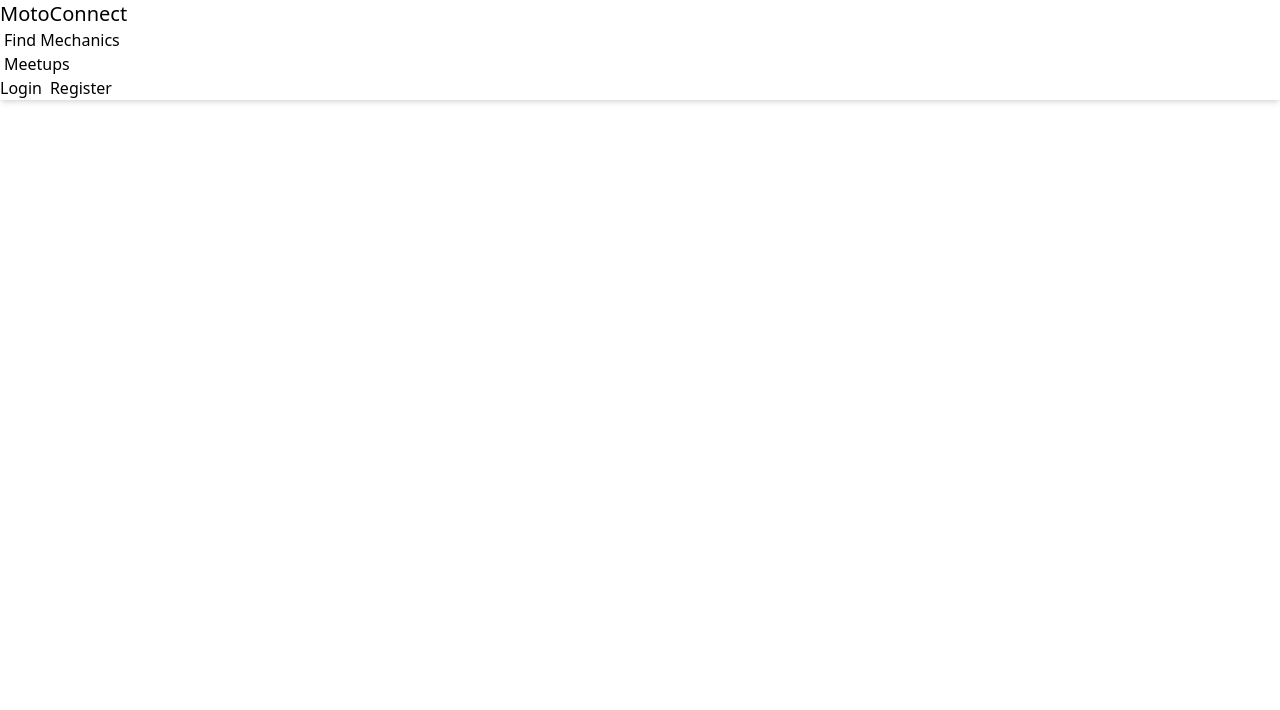
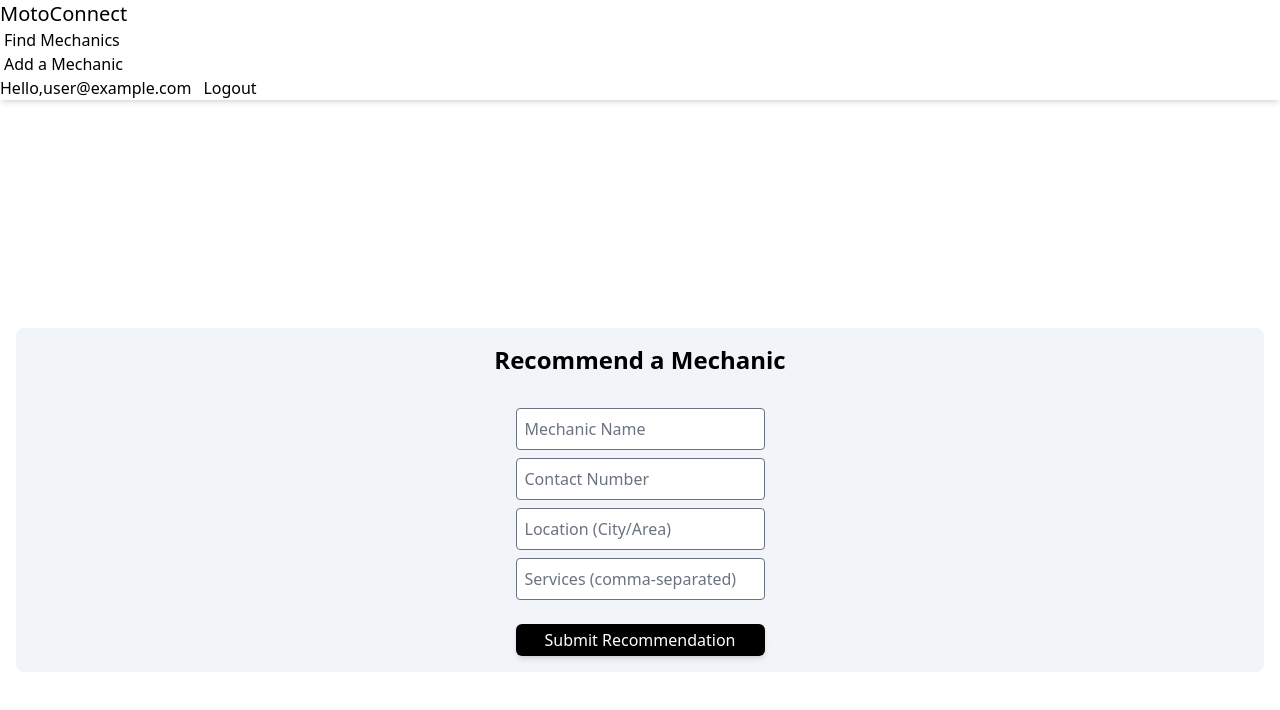
Before and after one commit to Milan-svg/MotoConnect, a React (Vite) app in the folder motoconnect/: page /recommend in a window 1280 px wide. Shown: the top 710 px of the page. Built offline with nearby package versions, Linux system fonts and the light colour scheme; no server answers; sample sign-in values are in the browser's storage.

Commit message:
fixed a redux/firebase auth bug where user wont load properly in redux memory, Implemented addRatings feature, as well as Recommend a mechanic feature.

```diff
--- a/motoconnect/src/App.jsx
+++ b/motoconnect/src/App.jsx
@@ -7,11 +7,44 @@ import Signup from "./pages/Signup";
 import Home from "./pages/Home";
 import MechanicsList from "./pages/MechanicsList";
 import MechanicDetails from "./pages/MechanicDetails";
-import Meetups from "./pages/Meetups";
+import RecommendMechanic from "./pages/RecommendMechanic";
 import ProtectedRoute from "./components/ProtectedRoute";
 import { BrowserRouter as Router, Routes, Route } from "react-router-dom";
+import { useDispatch, useSelector } from "react-redux";
+import { useEffect } from "react";
+import { listenToAuthChanges } from "./firebase/authHelpers";
+import { clearUser, setUser } from "./redux/authSlice";
 
 function App() {
+  const dispatch = useDispatch();
+  useEffect(() => {
+    const unsubscribe = listenToAuthChanges((user) => {
+      if (user) {
+        dispatch(
+          setUser({
+            id: user.uid,
+            userName: user.displayName || user.email || "Anonymous",
+            email: user.email,
+          })
+        );
+      } else {
+        dispatch(clearUser());
+      }
+    });
+
+    return () => unsubscribe();
+  }, []);
+
+  const isAuthReady = useSelector((state) => state.auth.isAuthReady);
+
+  if (!isAuthReady) {
+    return (
+      <div className="flex justify-center items-center h-screen">
+        <p className="text-2xl">Loading authentication status...</p>
+      </div>
+    );
+  }
+
   return (
     <>
       <Navbar />
@@ -22,10 +55,10 @@ function App() {
         <Route path="/mechanicslist" element={<MechanicsList />} />
         <Route path="/mechanic/:id" element={<MechanicDetails />} />
         <Route
-          path="/meetups"
+          path="/recommend"
           element={
             <ProtectedRoute>
-              <Meetups />
+              <RecommendMechanic />
             </ProtectedRoute>
           }
         />
--- a/motoconnect/src/components/Navbar.jsx
+++ b/motoconnect/src/components/Navbar.jsx
@@ -31,7 +31,7 @@ function Navbar() {
             <Link to="/mechanicslist">Find Mechanics</Link>
           </li>
           <li>
-            <Link to="/meetups">Meetups</Link>
+            <Link to="/recommend">Add a Mechanic</Link>
           </li>
         </ul>
       </div>
--- a/motoconnect/src/components/ReviewForm.jsx
+++ /dev/null
@@ -1,17 +0,0 @@
-import React, { useEffect, useState } from "react";
-import { useParams } from "react-router-dom";
-import { listenToAuthChanges } from "../firebase/authHelpers";
-import { useForm } from "react-hook-form";
-
-export function ReviewForm() {
-  const [review, setReview] = useState("");
-  const [rating, setRating] = useState(0);
-
-  return (
-    <div>
-      <form action="">
-        <input type="text" placeholder="" />
-      </form>
-    </div>
-  );
-}
--- a/motoconnect/src/pages/Login.jsx
+++ b/motoconnect/src/pages/Login.jsx
@@ -16,7 +16,13 @@ function Login() {
       if (!user) {
         dispatch(clearUser());
       } else {
-        dispatch(setUser(user));
+        dispatch(
+          setUser({
+            id: user.uid,
+            userName: user.displayName || "Anonymous",
+            email: user.email,
+          })
+        );
       }
     });
 
--- a/motoconnect/src/pages/MechanicDetails.jsx
+++ b/motoconnect/src/pages/MechanicDetails.jsx
@@ -1,17 +1,62 @@
 import React, { useEffect, useState } from "react";
-import { getAllMechanics } from "../services/mechanicServices";
+import {
+  addMechanicRating,
+  getAllMechanics,
+} from "../services/mechanicServices";
 import { useParams } from "react-router-dom";
 import toast from "react-hot-toast";
 import { MechanicGallery } from "../components/MechanicGallery";
 import { ReviewCard } from "../components/ReviewCard";
 import { MechanicMap } from "../components/MechanicMap";
 import { getMechanicRatings } from "../services/mechanicServices";
+import { listenToAuthChanges } from "../firebase/authHelpers";
+import { useDispatch, useSelector } from "react-redux";
+import { setUser, clearUser } from "../redux/authSlice";
 function MechanicDetails() {
   const [mechanic, setMechanic] = useState(null);
   const [isLoading, setIsLoading] = useState(false);
   const [ratings, setRatings] = useState([]);
   const { id } = useParams(); // get id from url
 
+  // for adding reviews
+  const [rating, setRating] = useState(0);
+  const [review, setReview] = useState("");
+
+  const handleReviewSubmit = async (e) => {
+    e.preventDefault();
+    if (!mechanic || !user || !user.id || !user.userName) {
+      toast.error("User or Mechanic details not loaded yet!");
+      return;
+    }
+    if (rating !== undefined && review.trim()) {
+      try {
+        await addMechanicRating(
+          mechanic.id,
+          user.id,
+          user.userName,
+          rating,
+          review
+        );
+        toast.success("Review added successfully");
+
+        //clear the fields
+        setRating(0);
+        setReview("");
+        // re-fetch the ratings
+        const fetchedRatings = await getMechanicRatings(id);
+        setRatings(fetchedRatings);
+      } catch (err) {
+        console.log("error while adding rating", err.message);
+        toast.error("couldn't add the review :/");
+      }
+    } else {
+      toast.error("please provide a rating and a review!");
+    }
+  };
+  //checking for current user via redux state
+  const user = useSelector((state) => state.auth.user);
+
+  // fetching the said mechanic
   useEffect(() => {
     const getMechanic = async () => {
       try {
@@ -29,6 +74,7 @@ function MechanicDetails() {
     getMechanic();
   }, [id]);
 
+  //fetching all reviews. code says ratings, but its a list of review objects
   useEffect(() => {
     const getRatings = async () => {
       try {
@@ -70,7 +116,6 @@ function MechanicDetails() {
             className={`text-lg font-semibold ${
               mechanic.available ? "text-green-600" : "text-red-500"
             }`}
-            x
           >
             {mechanic.available ? "Available" : "Not available"}
           </p>
@@ -106,9 +151,44 @@ function MechanicDetails() {
               />
             ))
           ) : (
-            <p>Could'nt find ratings for this mechanic : /</p>
+            <p>Couldn't find ratings for this mechanic : /</p>
           )}
         </div>
+        {user && !ratings.find((rating) => rating.id === user.id) ? (
+          <div className=" flex flex-col bg-white text-black p-6 rounded-xl shadow-md mt-8 w-full">
+            <h3 className=" text-xl font-semibold mb-4 ">Write a Review</h3>
+            <form onSubmit={handleReviewSubmit}>
+              <input
+                type="text"
+                placeholder="write a review!"
+                className="rounded-lg "
+                value={review}
+                onChange={(e) => setReview(e.target.value)}
+              />
+              <div className="flex gap-1 mb-4">
+                {Array.from({ length: 5 }).map((_, index) => (
+                  <span
+                    key={index}
+                    onClick={() => setRating(index + 1)}
+                    className={`cursor-pointer text-2xl ${
+                      index < rating ? "text-yellow-400" : "text-gray-300"
+                    }`}
+                  >
+                    ★
+                  </span>
+                ))}
+              </div>
+              <button
+                type="submit"
+                className="bg-gray-700 text-white py-1 px-2 rounded-lg"
+              >
+                Submit
+              </button>
+            </form>
+          </div>
+        ) : (
+          <h2>you have already reviewed this Mechanic!</h2>
+        )}
       </div>
       {/* Map Section */}
       <div className="mb-10">
--- /dev/null
+++ b/motoconnect/src/pages/RecommendMechanic.jsx
@@ -0,0 +1,125 @@
+import React, { useState, useEffect } from "react";
+import { useSelector } from "react-redux";
+import { toast } from "react-hot-toast";
+import { addMechanic } from "../services/mechanicServices";
+import { useForm } from "react-hook-form";
+
+function RecommendMechanic() {
+  const {
+    register,
+    handleSubmit,
+    reset,
+    formState: { errors },
+  } = useForm();
+  const { user } = useSelector((state) => state.auth);
+  const [coords, setCoords] = useState({ lat: null, lng: null });
+
+  useEffect(() => {
+    navigator.geolocation.getCurrentPosition(
+      (pos) => {
+        setCoords({
+          lat: pos.coords.latitude,
+          lng: pos.coords.longitude,
+        });
+      },
+      (err) => {
+        toast.error("Failed to get location. Please enable location access.");
+      }
+    );
+  }, []);
+
+  const handleAddMechanic = async (data) => {
+    if (!user) {
+      toast.error("You must be logged in to submit a mechanuc recommendation");
+      return;
+    }
+    if (!coords.lat || !coords.lng) {
+      toast.error("Location data not available yet");
+    }
+    const mechanicData = {
+      ...data,
+      lat: coords.lat,
+      lng: coords.lng,
+      servicesOffered: data.servicesOffered.split(", ").map((s) => s.trim()),
+      submittedBy: {
+        id: user.uid,
+        userName: user.displayName || "anonymous",
+      },
+    };
+    const isSuccess = await addMechanic(mechanicData);
+    if (isSuccess) {
+      toast.success("Mechanic recommendation submitted!");
+      reset();
+    }
+  };
+
+  return (
+    <div className="flex items-center justify-center min-h-screen">
+      <div className="flex flex-col justify-center items-center gap-4 bg-slate-100 text-black rounded-lg p-4 w-full max-w-7xl mx-4 ">
+        <h2 className="text-2xl font-semibold  mb-4">Recommend a Mechanic</h2>
+        <form
+          onSubmit={handleSubmit(handleAddMechanic)}
+          className="flex flex-col gap-2"
+        >
+          <div>
+            <input
+              type="text"
+              placeholder="Mechanic Name"
+              className="border p-2 rounded"
+              {...register("name", { required: true })}
+            />
+            {errors.name && <p className="text-red-500"> Name is Required</p>}
+          </div>
+
+          <div>
+            <input
+              type="text"
+              placeholder="Contact Number"
+              {...register("contact", {
+                required: true,
+                pattern: /^[0-9+\s]+$/,
+              })}
+              className="w-full border p-2 rounded"
+            />
+            {errors.contact && (
+              <p className="text-red-500">Invalid contact number</p>
+            )}
+          </div>
+
+          <div>
+            <input
+              type="text"
+              placeholder="Location (City/Area)"
+              {...register("location", { required: true })}
+              className="w-full border p-2 rounded"
+            />
+            {errors.location && (
+              <p className="text-red-500">Location is required.</p>
+            )}
+          </div>
+
+          <div>
+            <input
+              type="text"
+              placeholder="Services (comma-separated)"
+              {...register("servicesOffered", { required: true })}
+              className="w-full border p-2 rounded"
+            />
+            {errors.servicesOffered && (
+              <p className="text-red-500">Services are required.</p>
+            )}
+          </div>
+
+          <button
+            type="submit"
+            className="bg-black text-white px-2 py-1 mt-4 rounded-md shadow-md"
+          >
+            Submit Recommendation
+          </button>
+        </form>
+      </div>
+    </div>
+  );
+}
+
+export default RecommendMechanic;
--- a/motoconnect/src/pages/Signup.jsx
+++ b/motoconnect/src/pages/Signup.jsx
@@ -16,7 +16,13 @@ function Signup() {
       if (!user) {
         dispatch(clearUser());
       } else {
-        dispatch(setUser(user));
+        dispatch(
+          setUser({
+            id: user.uid,
+            userName: user.displayName || "Anonymous",
+            email: user.email,
+          })
+        );
       }
     });
 
--- a/motoconnect/src/services/mechanicServices.js
+++ b/motoconnect/src/services/mechanicServices.js
@@ -23,6 +23,22 @@ export async function getAllMechanics() {
 }
 
 // id is outside the doc object which contains the data thats why we spreading ...doc after defining id.
+
+export async function addMechanic(mechanicData) {
+  const dataToSend = {
+    ...mechanicData,
+    available: false,
+    status: "pending",
+    timestamp: serverTimestamp(),
+  };
+  try {
+    await addDoc(collection(db, "pendingMechanics"), dataToSend);
+    return true;
+  } catch (err) {
+    console.error("error adding mechanic:", err);
+    return false; //true/false so that we can conditionally fire toasts.
+  }
+}
 
 export async function addMechanicRating(
   mechanicId,
@@ -54,3 +70,33 @@ export async function getMechanicRatings(mechanicId) {
   }));
   return ratingList;
 }
+
+// helper func to fetch pending mechanics (for admins)
+
+export async function getPendingMechanics() {
+  const snapshot = await getDocs(collection(db, "pendingMechanics"));
+  return snapshot.docs.map((doc) => ({ id: doc.id, ...doc.data() }));
+}
+
+//func to approve a mechanic
+
+export async function approveMechanic(mechanic) {
+  const mechanicId = mechanic.id;
+  const mechanicData = { ...mechanic };
+  delete mechanicData.id;
+
+  const dataToSend = {
+    ...mechanicData,
+    available: true,
+    status: "approved",
+    approvedAt: serverTimestamp(),
+  };
+  try {
+    await addDoc(collection(db, "mechanics"), dataToSend);
+    await deleteDoc(doc(db, "pendingMechanics", mechanicId));
+    return true;
+  } catch (err) {
+    console.error("Error approving mechanic:", err);
+    return false;
+  }
+}
```
Also changed, not shown: 1 other file (tests, documents, lock files or other folders).
